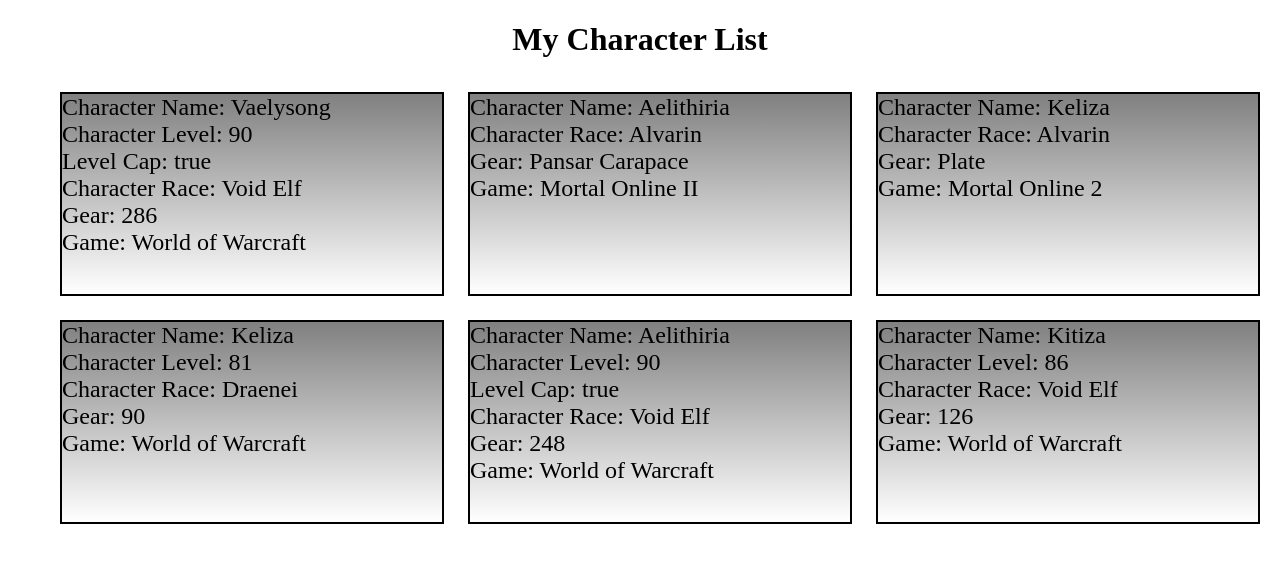
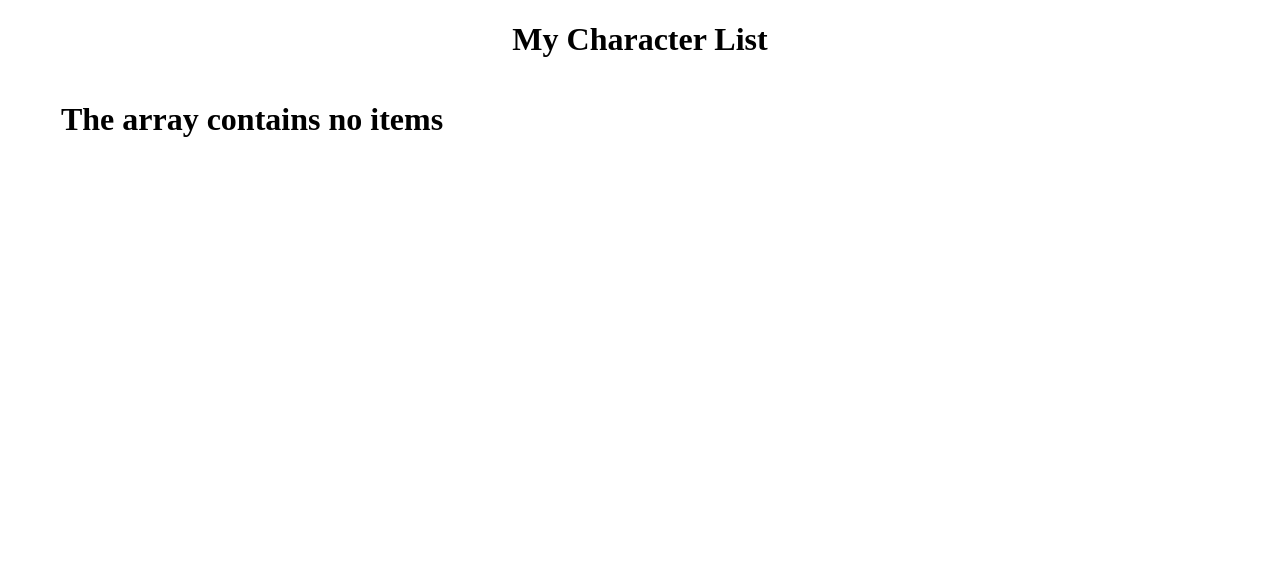
Before and after one commit to NickDAlimonte/Nickolas_DAlimonte_Learning_AngularF26, an Angular app: page / in a window 1280 px wide. Shown: the top 562 px of the page. Built offline with nearby package versions, Linux system fonts and the light colour scheme.

Commit message:
Removed variables from assignment 1 code in app.ts. Removed model data from app.ts and put it in character-list. generated characterlist and characterlistitem components.

```diff
--- /dev/null
+++ b/src/app/Components/character-list-item/character-list-item.html
@@ -0,0 +1 @@
+<p>character-list-item works!</p>
--- /dev/null
+++ b/src/app/Components/character-list/character-list.html
@@ -0,0 +1 @@
+<p>character-list works!</p>
--- a/src/app/app.ts
+++ b/src/app/app.ts
@@ -10,65 +10,6 @@
 })
 export class App {
   protected readonly title = signal('Nickolas_DAlimonte_learning_AngularF26');
-  testVar1: string = 'This is the first test variable';
-  testVar2: number = 300;
-
-  characterList: Character[] = [
-    {
-      name: 'Vaelysong',
-      levelCap: true,
-      class: "Warrior",
-      level: 90,
-      race: 'Void Elf',
-      gearQuality: 286,
-      game: "World of Warcraft",
-    },
-
-    {
-      name: 'Aelithiria',
-      race: "Alvarin",
-      class: "Dex Footie",
-      gearQuality: "Pansar Carapace",
-      game: "Mortal Online II",
-    },
-
-    {
-      name: "Keliza",
-      race: "Alvarin",
-      class: "Hybrid",
-      gearQuality: "Plate",
-      game: "Mortal Online 2",
-    },
-
-    {
-      name: "Keliza",
-      race: "Draenei",
-      class: "Paladin",
-      levelCap: false,
-      level: 81,
-      gearQuality: 90,
-      game: "World of Warcraft",
-    },
-
-    {
-      name: "Aelithiria",
-      race: "Void Elf",
-      class: "Mage",
-      levelCap: true,
-      level: 90,
-      gearQuality: 248,
-      game: "World of Warcraft",
-    },
-    {
-      name: "Kitiza",
-      race: "Void Elf",
-      class: "Priest",
-      levelCap: false,
-      level: 86,
-      gearQuality: 126,
-      game: "World of Warcraft",
-    }
 
 
-  ];
 }
```
Also changed, not shown: src/app/Components/character-list-item/character-list-item.ts (added, +9 -0 lines), src/app/Components/character-list/character-list.ts (added, +67 -0 lines), src/app/Components/character-list-item/character-list-item.scss (added), src/app/Components/character-list/character-list.scss (added), 2 other files (tests, documents, lock files or other folders).
